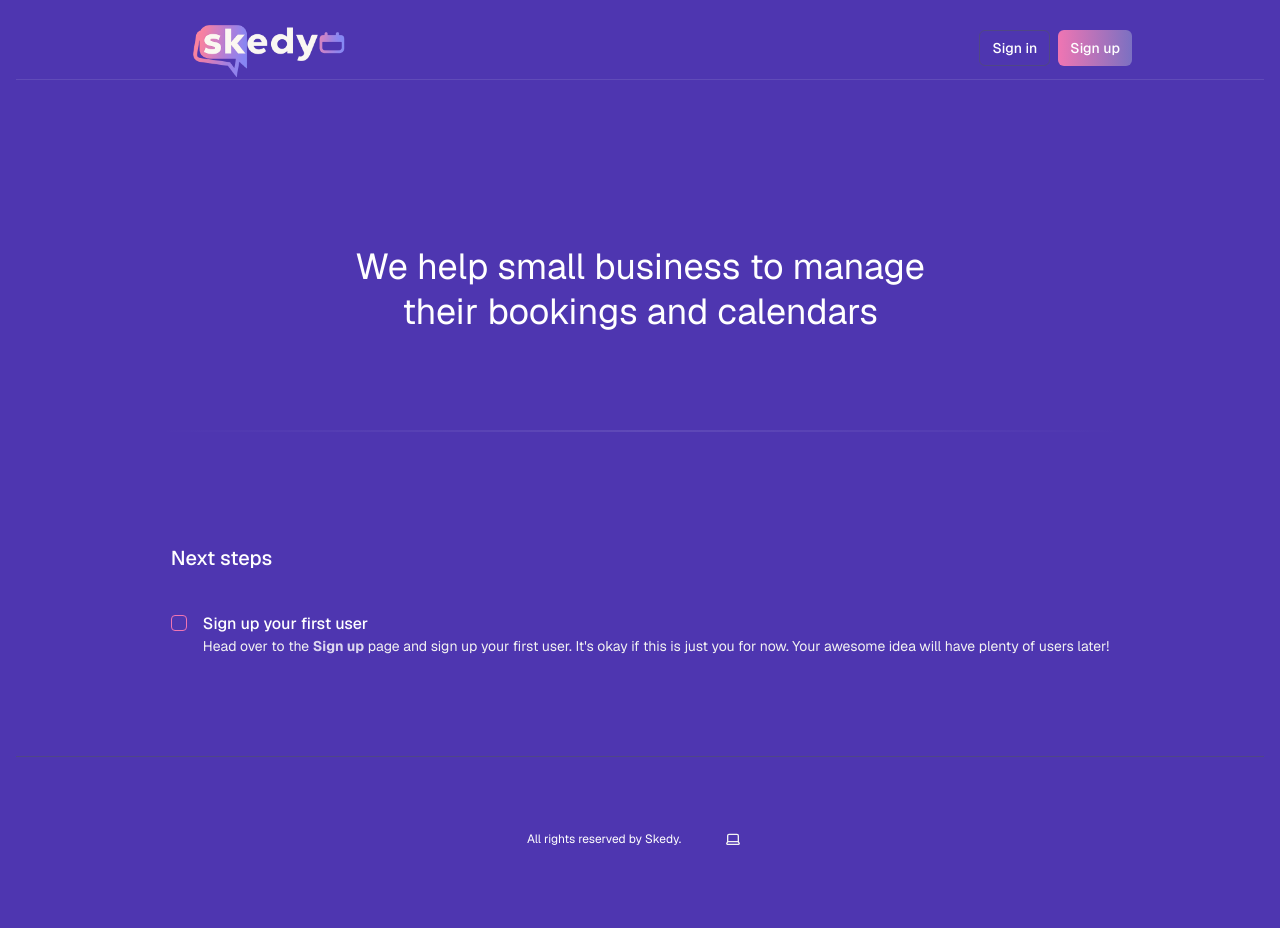
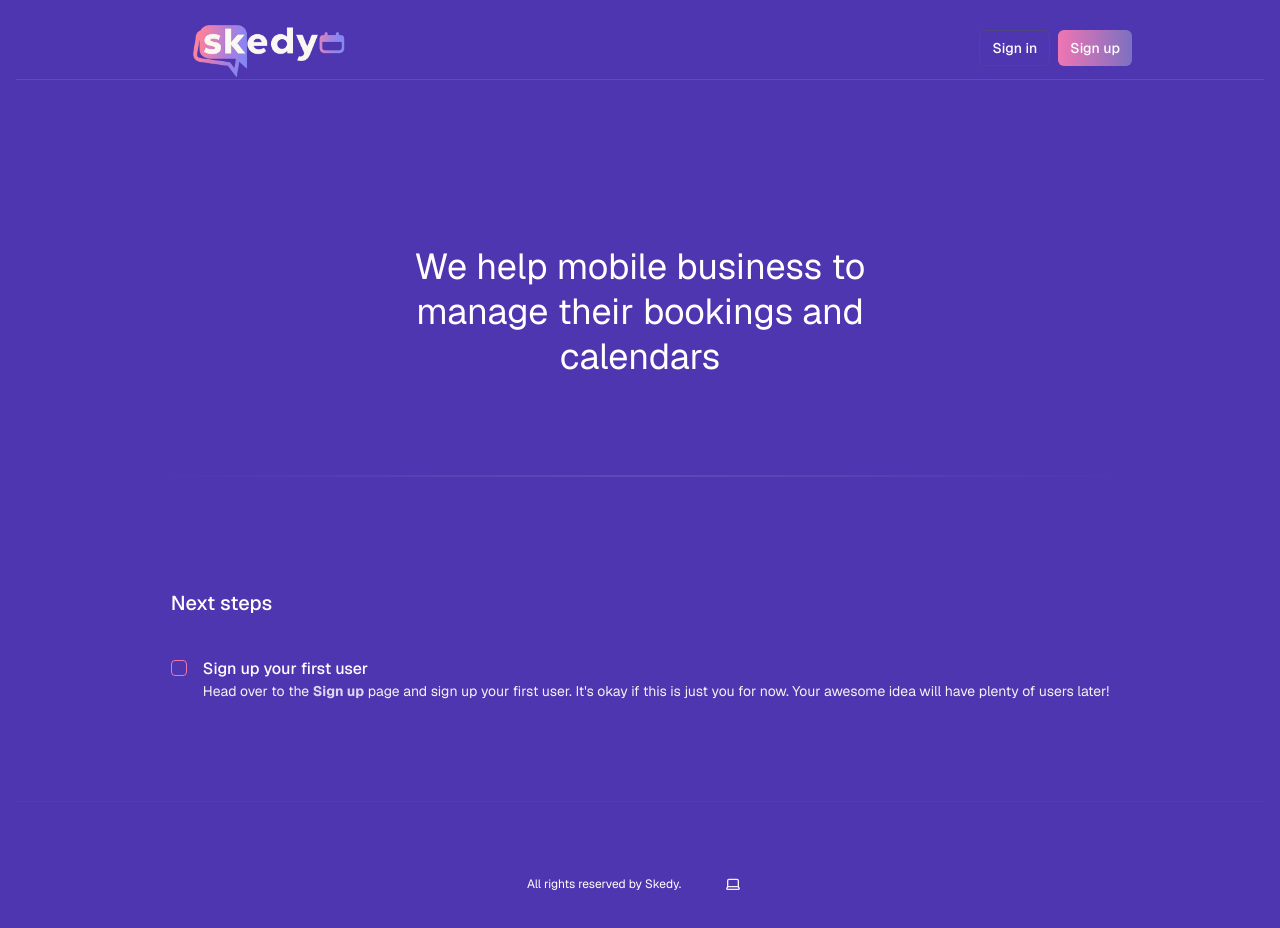
Before and after one commit to mesieou/simple_booking, a Next.js app: page / in a window 1280 px wide. Shown: the top 928 px of the page. Built offline with nearby package versions, Linux system fonts and the light colour scheme; no server answers.

Commit message:
changed the main title of the landing page

```diff
--- a/components/hero.tsx
+++ b/components/hero.tsx
@@ -8,7 +8,7 @@ export default function Header() {
       </div>
       <h1 className="sr-only">Supabase and Next.js Starter Template</h1>
       <p className="text-3xl lg:text-4xl !leading-tight mx-auto max-w-xl text-center">
-        We help small business to manage their bookings and calendars{" "}
+        We help mobile business to manage their bookings and calendars{" "}
       </p>
       <div className="w-full p-[1px] bg-gradient-to-r from-transparent via-foreground/10 to-transparent my-8" />
     </div>
```
